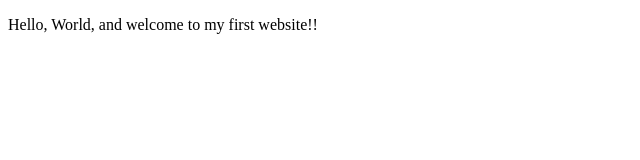
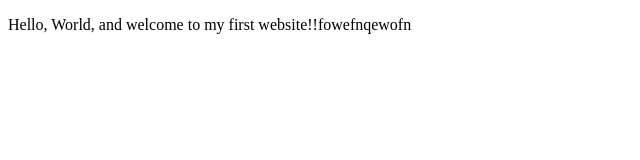
Before and after one commit to Porquenolonsboth/Porquenolonsboth.github.io, a plain HTML site: page index.html in a window 1280 px wide. Shown: the whole page, without its empty margins (0-640 px from the left). Drawn offline with Linux system fonts and the light colour scheme.

Commit message:
test update
Trying to figure this out

```diff
--- a/index.html
+++ b/index.html
@@ -6,7 +6,7 @@
         <title>My first Website</title>
     </head>
     <body>
-    <p>Hello, World, and welcome to my first website!!</p>
+    <p>Hello, World, and welcome to my first website!!fowefnqewofn</p>
 
     </body>
 </html>
```
